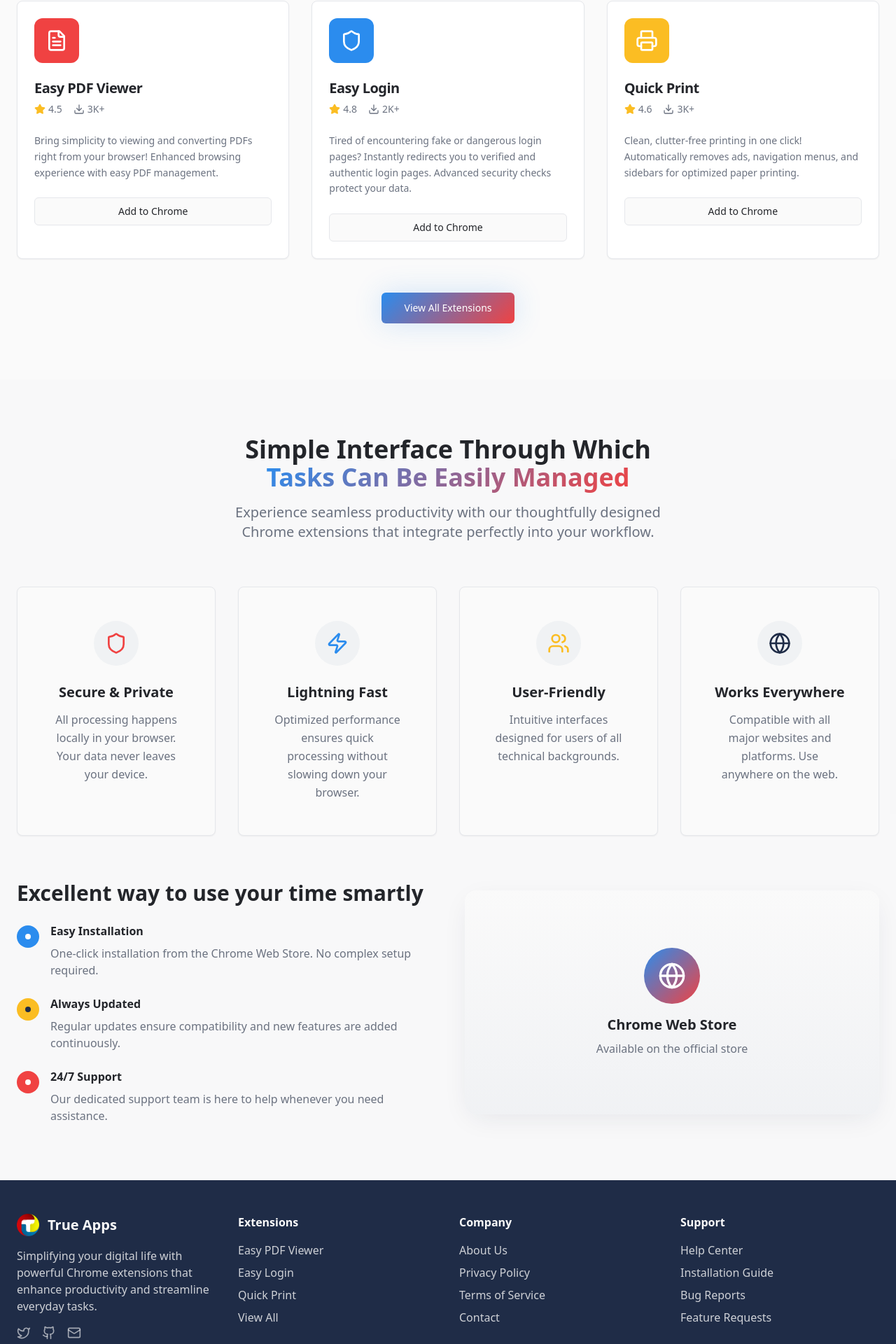
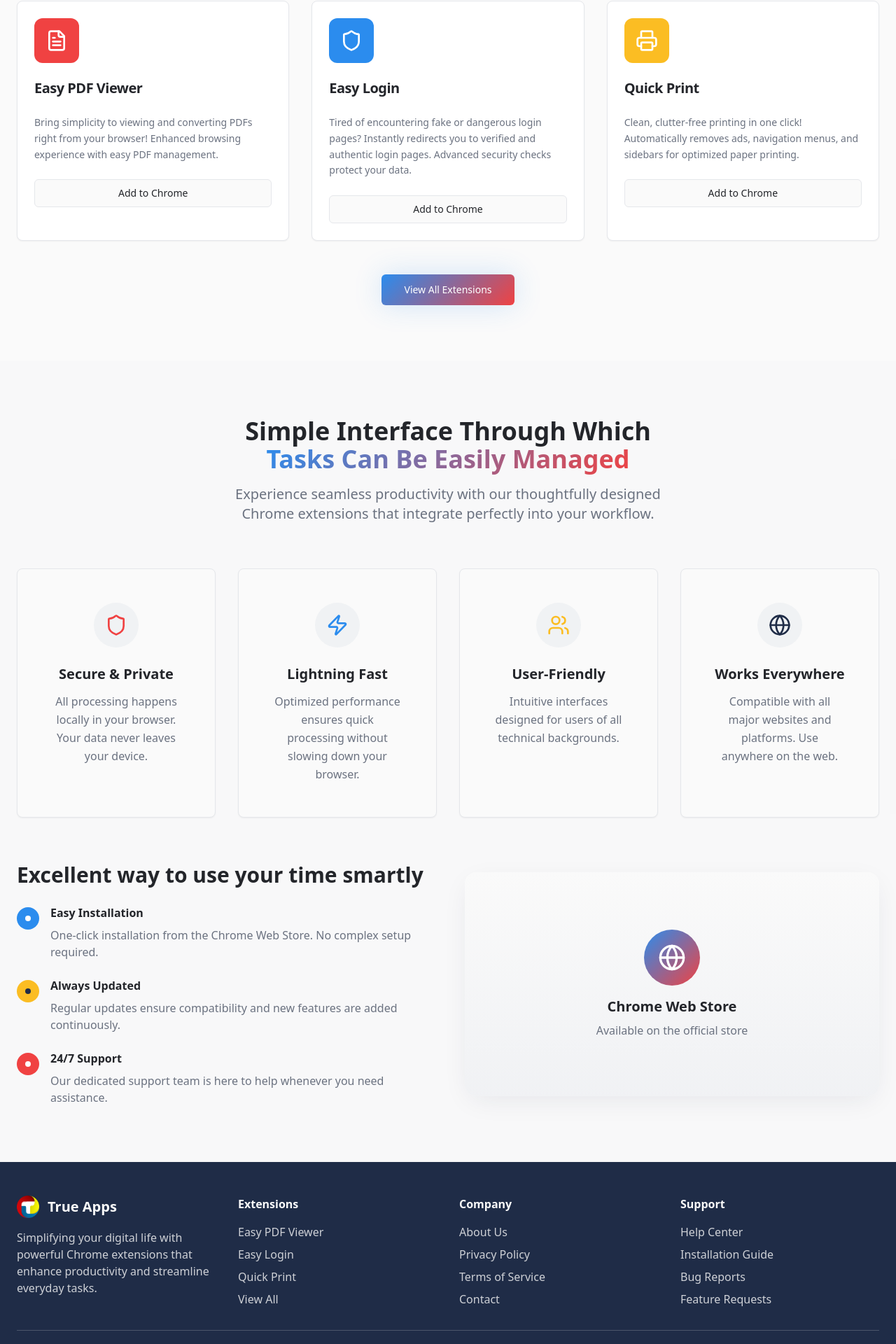
Before and after one commit to turket2/true-apps-simplify, a React (Vite) app: page / in a window 1280 px wide. Shown: the part 1124-3044 px from the top of the page at 70% size. Built offline with nearby package versions, Linux system fonts and the light colour scheme.

Commit message:
Remove rating and icons
Remove star rating and download counts from the All Apps and Home pages. Remove social media icons from the footer.

```diff
--- a/src/components/Extensions.tsx
+++ b/src/components/Extensions.tsx
@@ -56,16 +56,6 @@ const Extensions = () => {
                     <IconComponent className="w-8 h-8 text-white" />
                   </div>
                   <CardTitle className="text-xl font-semibold">{extension.name}</CardTitle>
-                  <div className="flex items-center gap-4 text-sm text-muted-foreground">
-                    <div className="flex items-center gap-1">
-                      <Star className="w-4 h-4 fill-brand-yellow text-brand-yellow" />
-                      <span>{extension.rating}</span>
-                    </div>
-                    <div className="flex items-center gap-1">
-                      <Download className="w-4 h-4" />
-                      <span>{extension.downloads}</span>
-                    </div>
-                  </div>
                 </CardHeader>
                 <CardContent>
                   <CardDescription className="text-muted-foreground mb-6 leading-relaxed">
--- a/src/components/Footer.tsx
+++ b/src/components/Footer.tsx
@@ -18,17 +18,6 @@ const Footer = () => {
             <p className="text-primary-foreground/80 mb-4">
               Simplifying your digital life with powerful Chrome extensions that enhance productivity and streamline everyday tasks.
             </p>
-            <div className="flex items-center gap-4">
-              <a href="#" className="text-primary-foreground/60 hover:text-primary-foreground transition-colors">
-                <Twitter className="w-5 h-5" />
-              </a>
-              <a href="#" className="text-primary-foreground/60 hover:text-primary-foreground transition-colors">
-                <Github className="w-5 h-5" />
-              </a>
-              <a href="#" className="text-primary-foreground/60 hover:text-primary-foreground transition-colors">
-                <Mail className="w-5 h-5" />
-              </a>
-            </div>
           </div>
 
           {/* Extensions */}
--- a/src/pages/AllApps.tsx
+++ b/src/pages/AllApps.tsx
@@ -94,16 +94,9 @@ const AllApps = () => {
                 <Card key={index} className="group relative overflow-hidden transition-all duration-300 hover:shadow-elegant hover:-translate-y-2">
                   <div className="p-8">
                     {/* Icon Header */}
-                    <div className="flex items-center justify-between mb-6">
+                    <div className="flex items-center justify-center mb-6">
                       <div className={`w-16 h-16 ${extension.color} rounded-xl flex items-center justify-center shadow-lg`}>
                         <IconComponent className="w-8 h-8 text-white" />
-                      </div>
-                      <div className="text-right">
-                        <div className="flex items-center gap-1 text-brand-yellow mb-1">
-                          <Star className="w-4 h-4 fill-current" />
-                          <span className="font-semibold">{extension.rating}</span>
-                        </div>
-                        <p className="text-sm text-muted-foreground">{extension.downloads} downloads</p>
                       </div>
                     </div>
 
```
